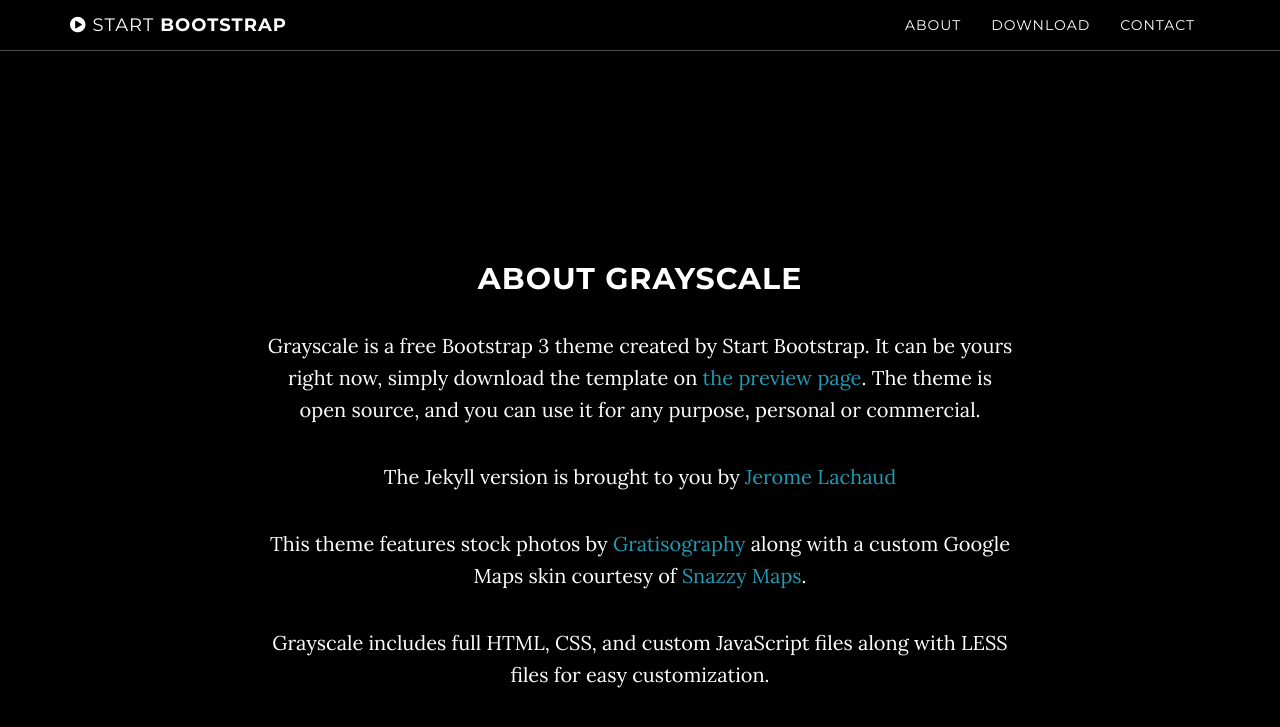
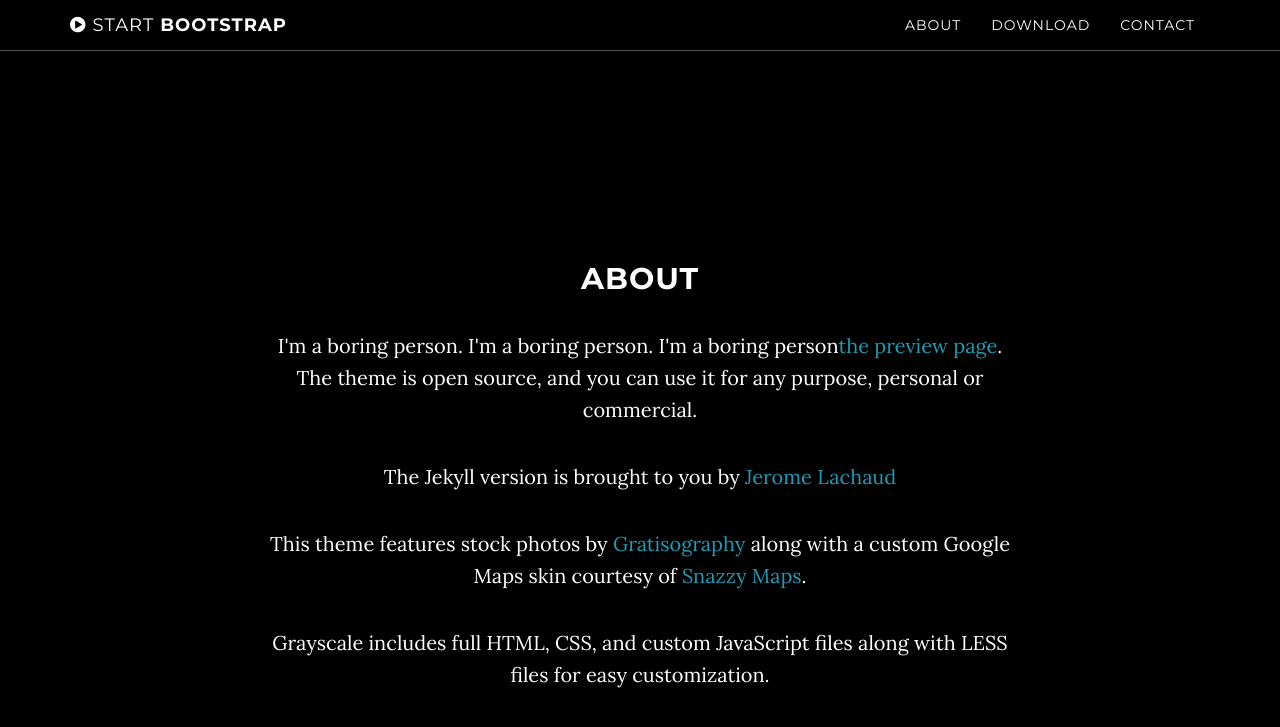
Before and after one commit to Md-Khid/Md-Khid, a Jekyll site: the page built from index.html, in a window 1280 px wide and 900 px high, scrolled down 838 px. Shown: the top 727 px of the window. Built offline with Jekyll 4.4.1, drawn with Linux system fonts in a browser that asks for light colours.

Commit message:
Update about.html

```diff
--- a/_includes/about.html
+++ b/_includes/about.html
@@ -2,8 +2,8 @@
     <section id="about" class="container content-section text-center">
         <div class="row">
             <div class="col-lg-8 col-lg-offset-2">
-                <h2>About Grayscale</h2>
-                <p>Grayscale is a free Bootstrap 3 theme created by Start Bootstrap. It can be yours right now, simply download the template on <a href="http://startbootstrap.com/template-overviews/grayscale/">the preview page</a>. The theme is open source, and you can use it for any purpose, personal or commercial.</p>
+                <h2>About</h2>
+                <p>I'm a boring person. I'm a boring person. I'm a boring person<a href="http://startbootstrap.com/template-overviews/grayscale/">the preview page</a>. The theme is open source, and you can use it for any purpose, personal or commercial.</p>
                 <p>The Jekyll version is brought to you by <a href="https://github.com/jeromelachaud">Jerome Lachaud</a></p>
                 <p>This theme features stock photos by <a href="http://gratisography.com/">Gratisography</a> along with a custom Google Maps skin courtesy of <a href="http://snazzymaps.com/">Snazzy Maps</a>.</p>
                 <p>Grayscale includes full HTML, CSS, and custom JavaScript files along with LESS files for easy customization.</p>
```
